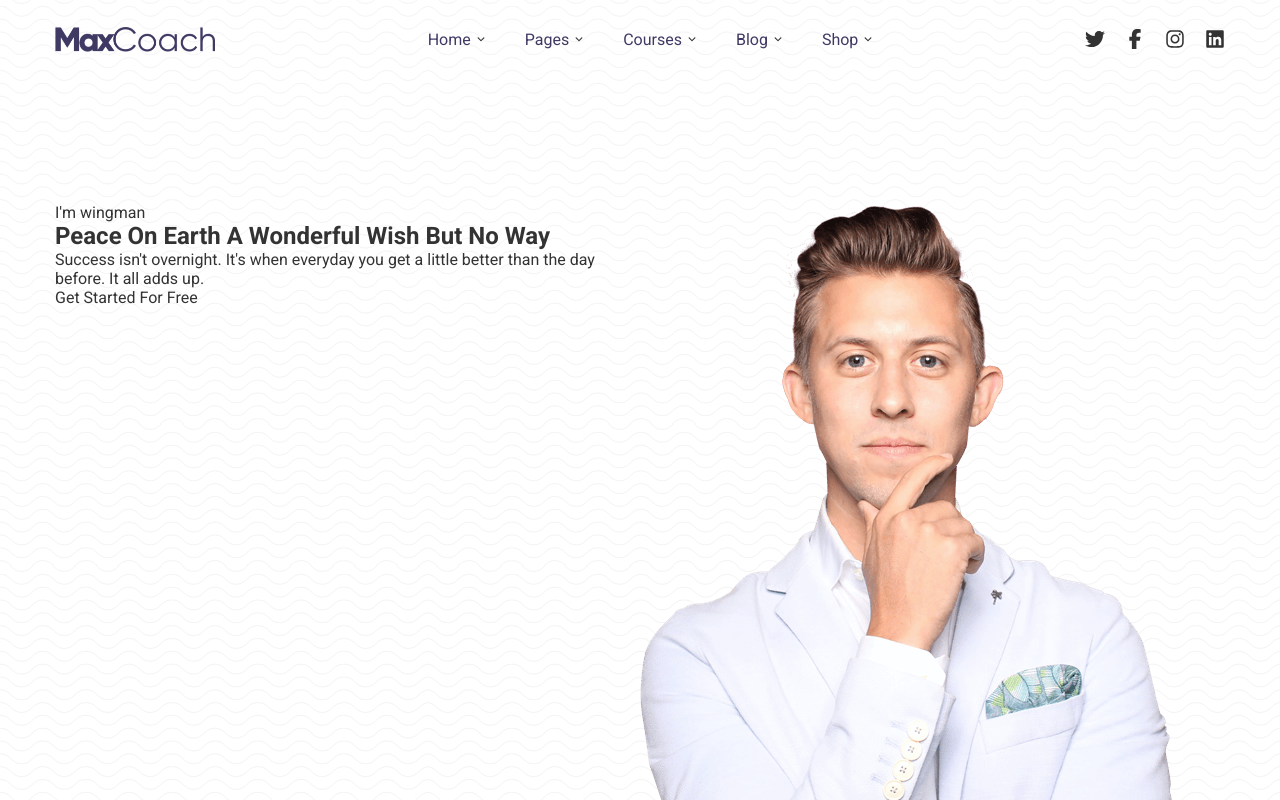
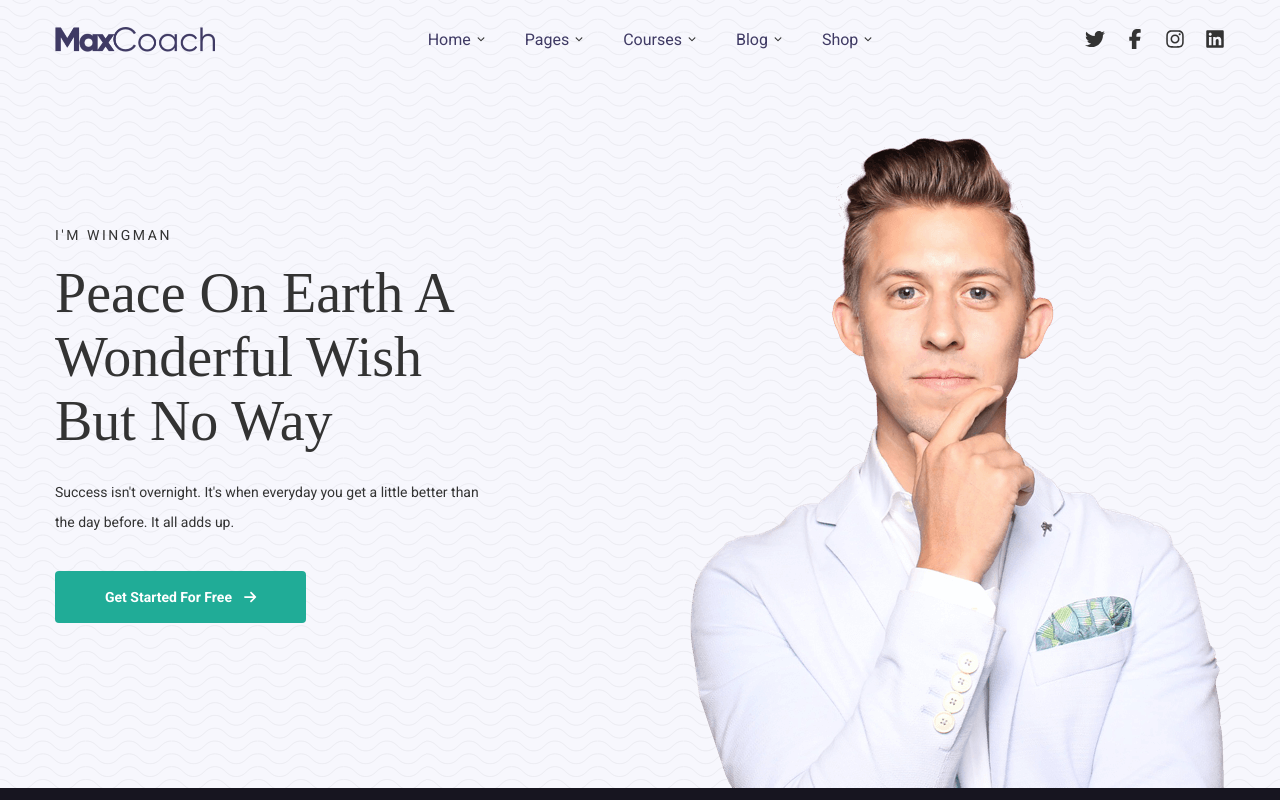
Before and after one commit to MaryChiodelli/proj-html-vuejs, a Vue app: page / in a window 1280 px wide. Shown: the top 800 px of the page. Built offline with nearby package versions, Linux system fonts and the light colour scheme.

Commit message:
add style to hero

```diff
--- a/src/components/MainContent.vue
+++ b/src/components/MainContent.vue
@@ -3,13 +3,16 @@
     <section class="hero">
       <div class="container">
         <div class="row">
-          <div class="col w-50">
-            <div>I'm wingman</div>
-            <h1>Peace On Earth A Wonderful Wish But No Way</h1>
-            <p>Success isn't overnight. It's when everyday you get a little better than the day before. It all adds up.</p>
-            <a href="#">Get Started For Free</a>
+          <div class="col hero-content">
+            <div class="detail">I'm wingman</div>
+            <h1 class="title">Peace On Earth A Wonderful Wish But No Way</h1>
+            <p class="description">Success isn't overnight. It's when everyday you get a little better than the day before. It all adds up.</p>
+            <a class="button" href="#">
+              <span class="button-label">Get Started For Free</span>
+              <font-awesome-icon icon="fa-solid fa-arrow-right" />
+            </a>
           </div>
-          <div class="col w-50">
+          <div class="col hero-image">
             <img src="../assets/home-movation-hero-image.png" alt="">
           </div>
         </div>
@@ -29,13 +32,60 @@ export default {
     padding-top: 80px;
     margin-top: -80px;
     background-image: url('../assets/background-pattern-wavify.png');
+    background-color: #F7F7FD;
 
-    .container {
-      padding-top: 125px;
+    .row {
+      align-items: center;
+      min-height: 710px;
+    }
+
+    .hero-content {
+      width: 440px;
+
+      .detail {
+        margin-bottom: 18px;
+        font-size: 14px;
+        letter-spacing: 0.18em;
+        text-transform: uppercase;
+      }
+
+      .title {
+        margin-bottom: 24px;
+        font-family: 'Playfair Display', serif;
+        font-weight: 400;
+        font-size: 56px;
+      }
+
+      .description {
+        margin-bottom: 34px;
+        font-size: 14px;
+        line-height: 215%;
+      }
+
+      .button {
+        padding: 18px 50px;
+        border-radius: 4px;
+        margin-bottom: 1rem;
+        display: inline-block;
+        background-color: #20ac97;
+        color: #fff;
+        font-size: 14px;
+        font-weight: 700;
+
+        .button-label {
+          margin-right: 12px;
+        }
+      }
+    }
+
+    .hero-image {
+      flex-grow: 1;
+      align-self: flex-end;
+
+      img {
+        display: block;
+        float: right;
+      }
     }
   }
-
-  .w-50 {
-    width: 50%;
-  }
 </style>
--- a/src/main.js
+++ b/src/main.js
@@ -14,9 +14,10 @@ import { faInstagram } from '@fortawesome/free-brands-svg-icons'
 import { faLinkedin } from '@fortawesome/free-brands-svg-icons'
 import { faAngleDown } from '@fortawesome/free-solid-svg-icons'
 import { faSquareFacebook } from '@fortawesome/free-brands-svg-icons'
+import { faArrowRight } from '@fortawesome/free-solid-svg-icons'
 
 /* add icons to the library */
-library.add(faTwitter, faFacebookF, faInstagram, faLinkedin, faAngleDown, faSquareFacebook)
+library.add(faTwitter, faFacebookF, faInstagram, faLinkedin, faAngleDown, faSquareFacebook, faArrowRight)
 
 /* add font awesome icon component */
 Vue.component('font-awesome-icon', FontAwesomeIcon)
```
